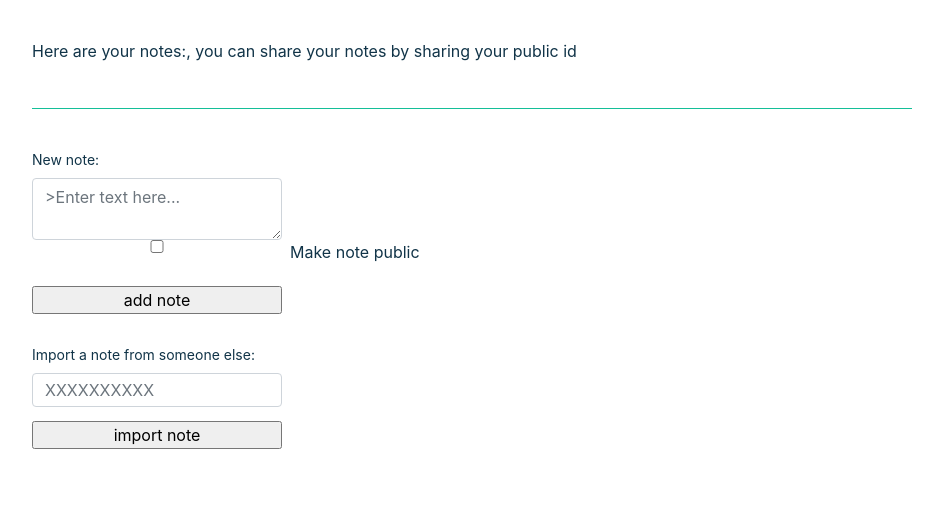
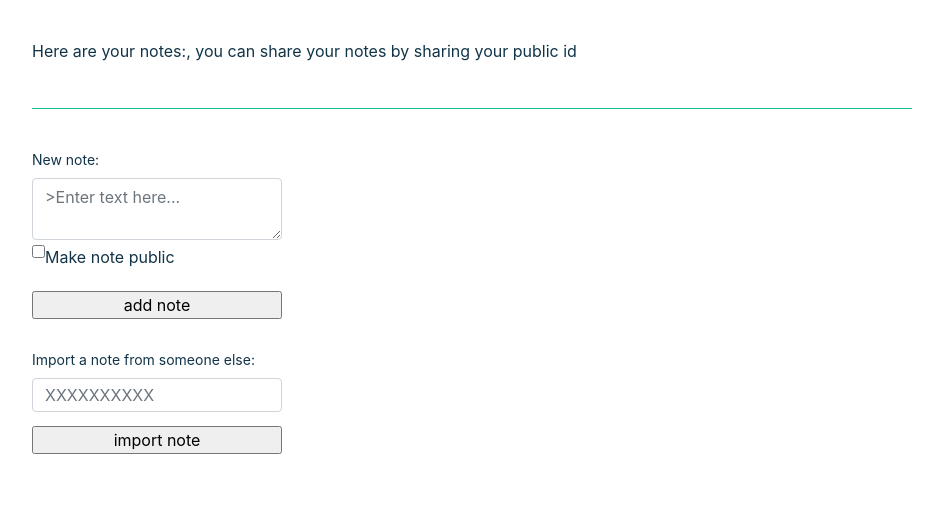
Before and after one commit to brycerkr/security-2, a Flask app: page /notes/ in a window 1280 px wide; the page is wider, and only the part inside the window is pictured. Shown: the part 351-868 px from the top of that part, without its empty margins (168-1111 px from the left). Before the commit the page ends 800 px from the top of that part, so only its background shows below. Run offline with Flask 3, Linux system fonts and the light colour scheme; the visitor is signed in with stand-in values (Sample User, id 1); data that the repository does not hold is empty; some libraries are stand-ins or nearby versions.

Commit message:
Changed css for checkbox

```diff
--- a/templates/notes.html
+++ b/templates/notes.html
@@ -160,9 +160,10 @@ ol, ul, dl {
 }
 
 .notes__checkbox-container {
-    display: flex;
+    display: inline-flex;
+    flex-direction: row;
     align-items: flex-start;
-    gap: 8px;
+    white-space: nowrap;
 }
 
 .card-delete-button {
@@ -285,8 +286,8 @@ ol, ul, dl {
             </div>
             <div class="notes__checkbox-container">
                 <input type="checkbox" id="publicnote" name="publicnote" value="True">
-                <label for="publicnote">Make note public</label>
-            </div>
+                <label for="publicnote" id="publicnote-text">Make note public</label>
+            </div> <br>
             <input type="hidden" name="csrf_token" value="{{ csrf_token() }}">
             <input class="btn-solid-lg notes__input-margin-top" type="submit" name="submit_button" value="add note">
         </form>
```
